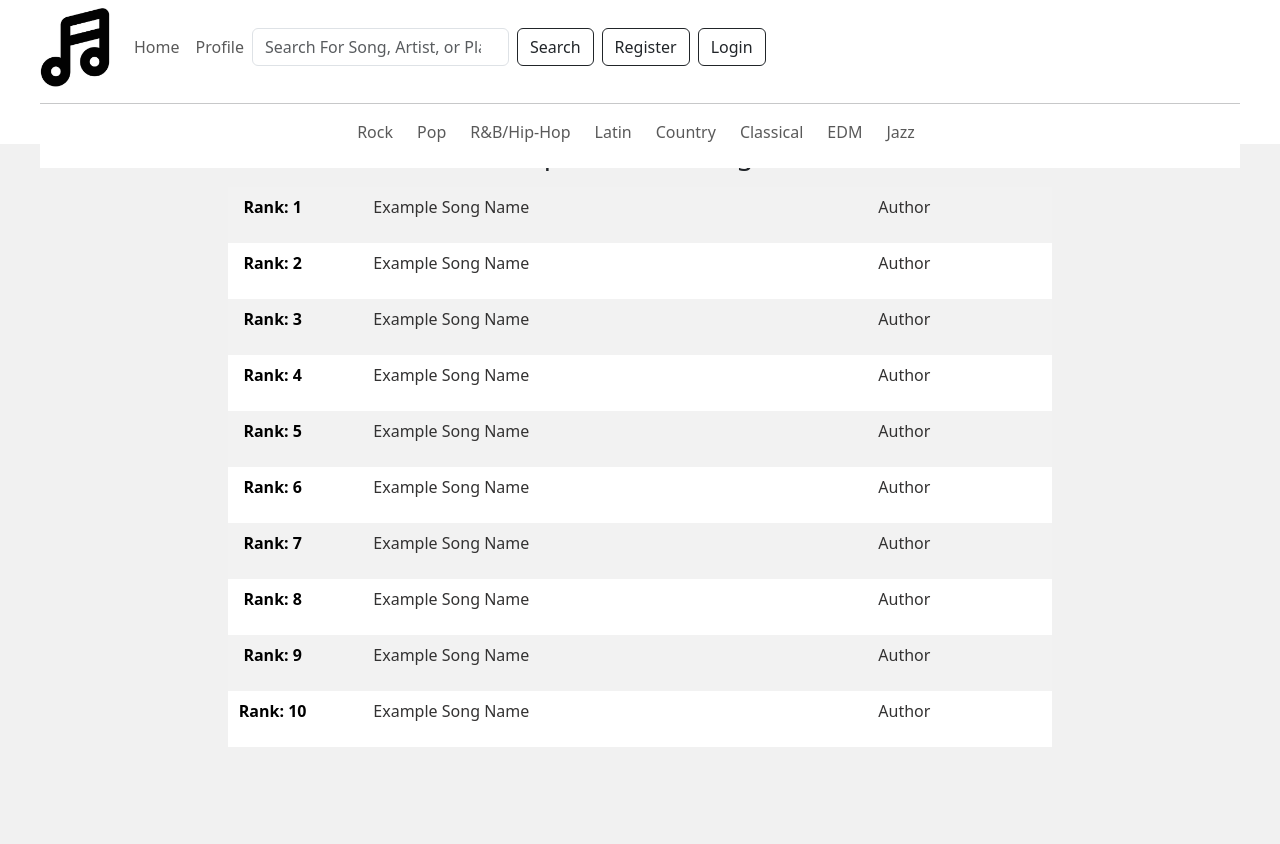
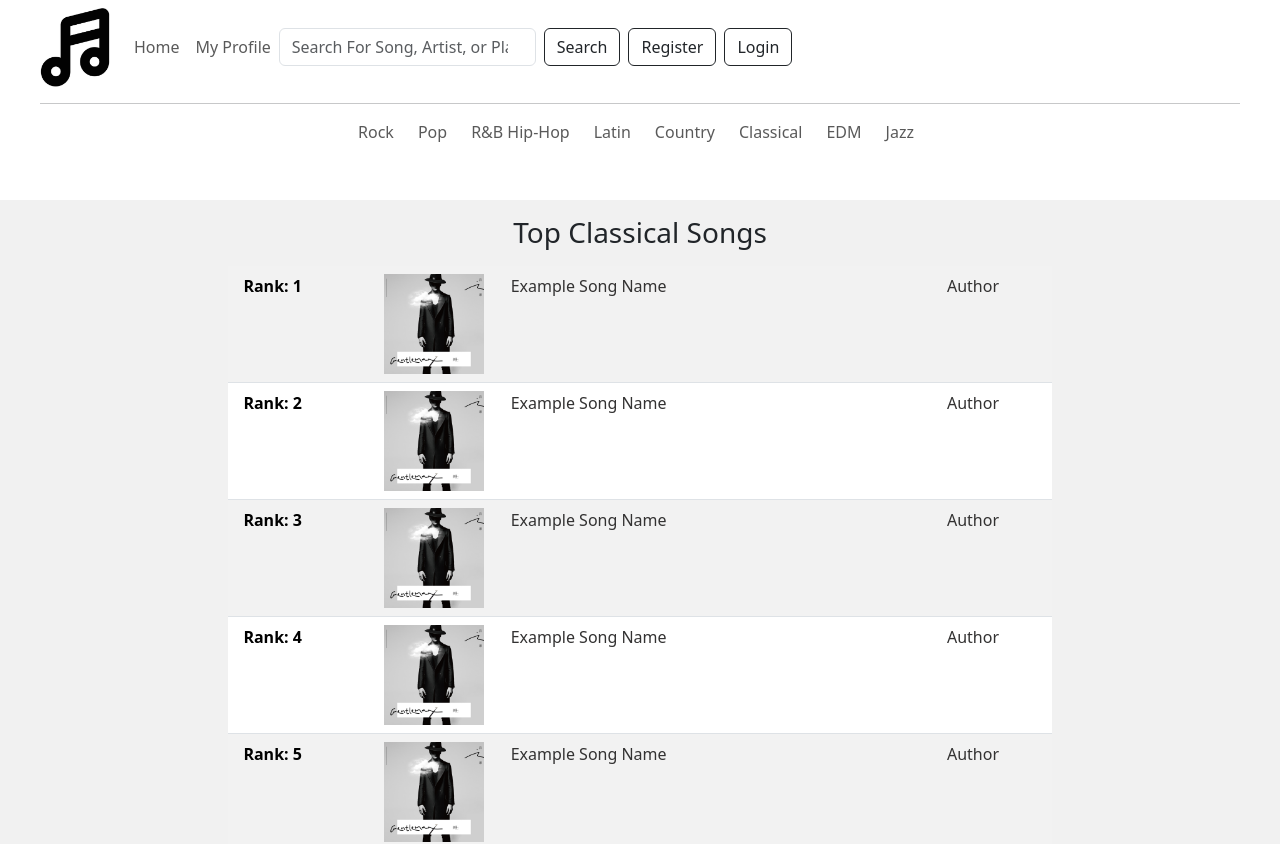
Before and after one commit to kensh1nhualuoweiyang/CS5200Project, a React (Create React App) app: page /#/Application/Genre/Classical in a window 1280 px wide. Shown: the top 844 px of the page. Built offline with nearby package versions, Linux system fonts and the light colour scheme.

Commit message:
profile halfway done

```diff
--- a/src/Application/GenreRec/index.css
+++ b/src/Application/GenreRec/index.css
@@ -1,11 +1,11 @@
 .wd-genre-rec {
     display: flex;
     flex-direction: column;
-    margin-top: 50px;
+    margin-top: 200px;
     justify-content: center;
     align-items: center;
     background-color: rgb(241, 241, 241);
-    height: 100vh;
+
 }
 
 .wd-genre-rec table {
@@ -34,3 +34,8 @@
 .wd-genre-rank {
     font-weight: 550;
 }
+
+.wd-genre-rec-song-cover{
+    height: 100px;
+    width: 100px;
+}
--- a/src/Application/GenreRec/index.js
+++ b/src/Application/GenreRec/index.js
@@ -1,36 +1,39 @@
-
-import { Link, useParams } from "react-router-dom"
-import "./index.css"
+import { Link, useParams } from "react-router-dom";
+import "./index.css";
+import cover from "./cover.jpg";
 
 function GenreRec() {
-    const { gName } = useParams()
+  const { gName } = useParams();
+
   return (
     <div className="wd-genre-rec">
-            <h3>Top {gName} Songs</h3>
+      <h3 className="mt-3">Top {gName} Songs</h3>
       <table className="table table-striped mt-2">
         <tbody>
           {Array.from({ length: 10 }).map((num, index) => (
             <tr key={index} className="row">
-                            <div className="col-2">
+              <td className="col-2">
                 <p className="me-5 wd-genre-rank">Rank: {index + 1}</p>
-                            </div>
-                            <div className="col-5">
-                                <Link to={"/Application/Songs/:sID"} className="d-flex">
+              </td>
+              <td className="col-2">
+                <img className="wd-genre-rec-song-cover" src={cover} alt="Song Cover" />
+              </td>
+              <td className="col-5">
+                <Link to="/Application/Songs/:sID" className="d-flex">
                   <p className="me-5">Example Song Name</p>
                 </Link>
-                            </div>
-                            <div className="col-5">
-                                <Link to={"/Application/Profile:uID"}>
+              </td>
+              <td className="col-3">
+                <Link to="/Application/Profile:uID">
                   <p className="ms-5">Author</p>
                 </Link>
-                            </div>
+              </td>
             </tr>
           ))}
         </tbody>
       </table>
-
     </div>
-    )
+  );
 }
 
-export default GenreRec
+export default GenreRec;
--- a/src/Application/Header/index.js
+++ b/src/Application/Header/index.js
@@ -2,9 +2,8 @@
 import logoImg from "./logo.png"
 import { Link, useLocation } from "react-router-dom"
 function Header() {
-    const link = ["Home", "Profile"]
     const { pathname } = useLocation();
-    const subNav = ["Rock", "Pop", "R&B/Hip-Hop", "Latin", "Country", "Classical", "EDM", "Jazz"]
+    const subNav = ["Rock", "Pop", "R&B Hip-Hop", "Latin", "Country", "Classical", "EDM", "Jazz"]
     return (
         <>
             <div className="wd-header-body fixed-top">
@@ -13,11 +12,14 @@
                         <img src={logoImg} alt="Logo" ></img>
                         <nav className="ms-3 navbar navbar-expand-lg">
                             <ul className="navbar-nav">
-                                {link.map((item) => (
-                                    <li className="nav-item" key={item}>
-                                        <Link className={`nav-link ${decodeURIComponent(pathname).includes(item) && "active"}`} to={`./${item}`}>{item}</Link>
-                                    </li>
-                                ))}
+                                <li className="nav-item" key="home">
+                                    <Link className={`nav-link ${decodeURIComponent(pathname).includes("home") && "active"}`} to={"./home"}>Home</Link>
+                                </li>
+                               {/**TODO: Detect Current Login User */}
+                                <li className="nav-item" key="profile">
+                                    <Link className={`nav-link ${decodeURIComponent(pathname).includes("Profile") && "active"}`} to={"./Profile/123/My Songs"}>My Profile</Link>
+                                </li>
+
                                 <li className="nav-item ml-auto">
                                     <div className="wd-header-end d-flex">
                                         <form className="d-flex" role="search">
--- /dev/null
+++ b/src/Application/Profile/index.css
@@ -0,0 +1,41 @@
+.wd-profile{
+    margin-top: 200px;
+}
+
+.wd-profile-header{
+    text-align: center;
+    height: 350px;
+    align-items: center;
+    justify-content: center;
+    background-image: url("./cover.jpg");
+}
+.wd-profile-header svg{
+    width: 100px;
+    height: 100px;
+    margin-top: 50px;
+    color:white;
+}
+
+.wd-profile-user-name{
+    color: white;
+}
+.wd-profile-header-followInfo{
+    margin-top: 90px;
+    margin-left: 200px;
+    color: white;
+}
+
+.wd-profile-header-followInfo p{
+    margin-right: 30px;
+    font-weight: 550;
+}
+
+.wd-profile-body{
+    margin-top: 30px;
+    margin-left: 200px;
+}
+.wd-profile-header button{
+    width: 60px;
+    height: 30px;
+    padding: 2px;
+}
--- a/src/Application/Profile/index.js
+++ b/src/Application/Profile/index.js
@@ -1,5 +1,29 @@
-function Profile(){
+import "./index.css"
+import { FaRegUserCircle } from "react-icons/fa"
+import cover from "./cover.jpg"
+import { Route, Routes, Navigate } from "react-router-dom"
+import ProfileSongs from "./profileSongs"
+function Profile() {
+    return (
+        <div className="wd-profile">
+            <div className="wd-profile-header">
+                <FaRegUserCircle />
+                <h3 className="mt-2 wd-profile-user-name">User Name</h3>
+                <button className="btn btn-secondary">Follow</button>
+                <div className="d-flex wd-profile-header-followInfo">
+                    <p>Followers: 0</p>
+                    <p>Follwing: 0</p>
+                </div>
+            </div>
+            <div className="wd-profile-body">
+                <Routes>
+                    <Route path="/" element={<ProfileSongs />} />
+                    <Route path="My Songs/*" element={<ProfileSongs />} />
+                </Routes>
+            </div>
 
+        </div>
+    )
 }
 
 export default Profile
--- /dev/null
+++ b/src/Application/Profile/profileSongs/index.js
@@ -0,0 +1,31 @@
+import { Link, useParams } from "react-router-dom"
+
+
+function ProfileSongs() {
+    const linklist = ["My Songs","My Playlist", "Followers", "Followings"];
+    const {page} = useParams();
+    const{uID} = useParams();
+    return (
+        <div className="wd-profile-main-nav">
+            <ul className="nav nav-tabs">
+                {
+                    linklist.map((item,index) => (
+                        <li className="nav-item">
+                            <Link className={`nav-link ${decodeURIComponent(page).includes(item) && "active"}`} to={`/Application/Profile/${uID}/${item}`}>{item}</Link>
+
+
+                        </li>
+                    ))
+
+                }
+
+
+            </ul>
+
+        </div>
+
+
+    )
+}
+
+export default ProfileSongs
--- a/src/Application/index.js
+++ b/src/Application/index.js
@@ -19,7 +19,7 @@
                 <Route path="Login" element={<Login/>}/>
                 <Route path="Song/:sID/*" element={<SongDetail />} />
                 <Route path="Playlist/:pID/*" element={<Playlist />} />
-                <Route path="Profile/:uID/*" element={<Profile/>}/>
+                <Route path="Profile/:uID/:page/*" element={<Profile/>}/>
                 <Route path="Genre/:gName/*" element={<GenreRec/>}/>
             </Routes>
         </div>
```
Also changed, not shown: src/Application/GenreRec/cover.jpg (added), src/Application/Profile/cover.jpg (added). Lines whose indentation alone changed are shown as unchanged.
